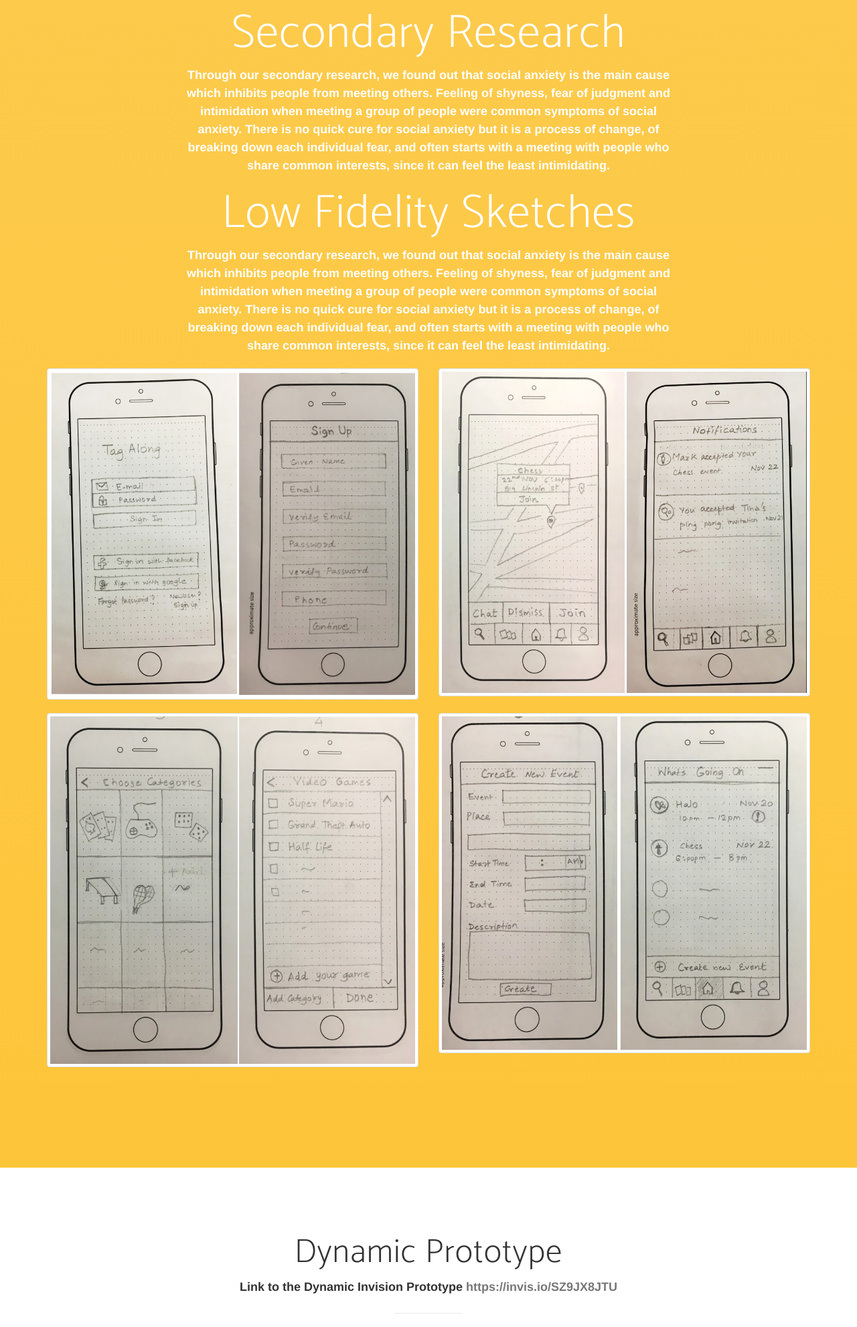
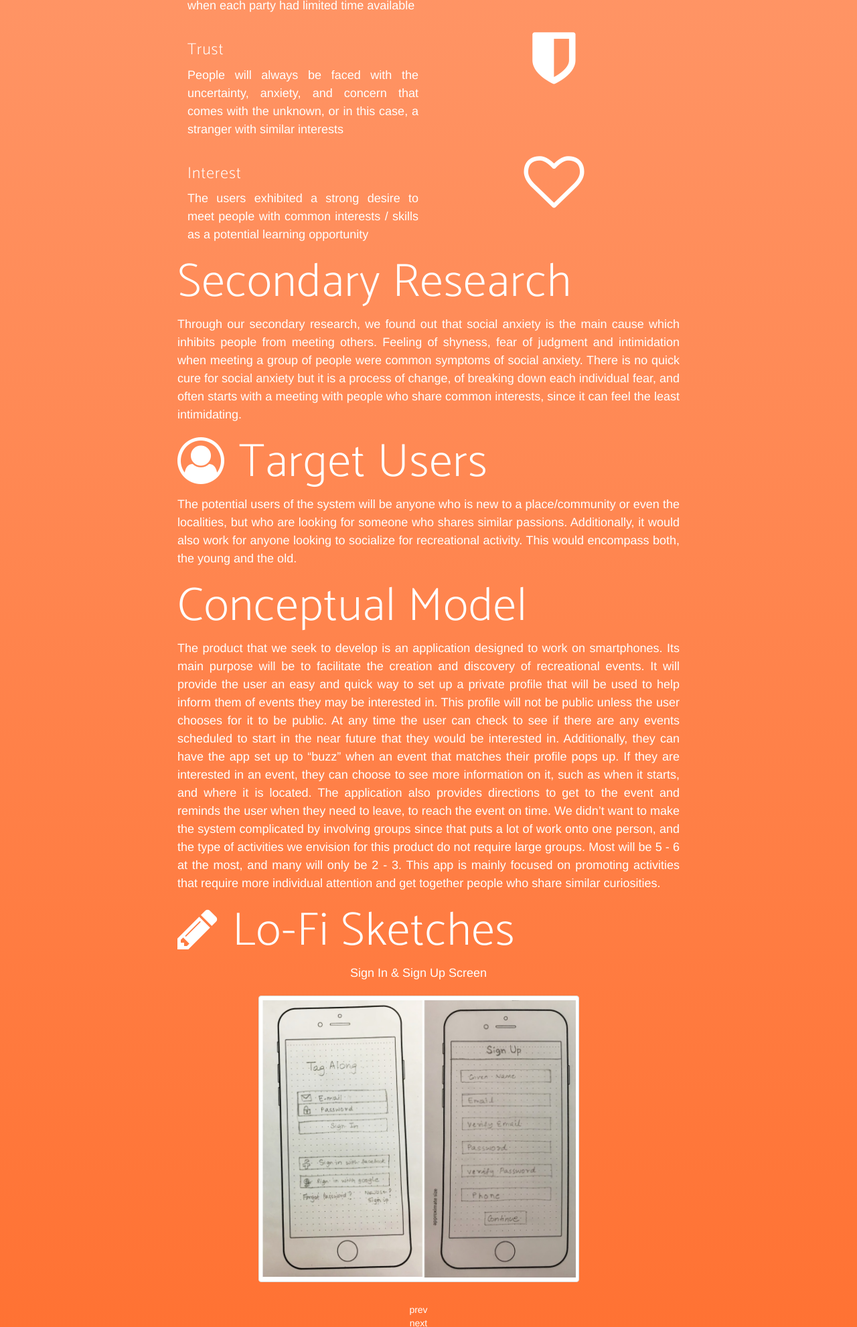
Before and after one commit to azizkhilawala/Tag-Along, a website: page index.html in a window 1280 px wide. Shown: the part 1468-3450 px from the top of the page at 67% size. Drawn offline with nearby package versions, Linux system fonts and the light colour scheme; files that its build step writes are made by us from their sources; a web font is replaced by a local one.

Commit message:
few recent changes

```diff
--- a/index.html
+++ b/index.html
@@ -23,6 +23,8 @@
     <link rel="stylesheet" href="vendor/font-awesome/css/font-awesome.min.css">
     <link rel="stylesheet" href="vendor/simple-line-icons/css/simple-line-icons.css">
     <link rel="stylesheet" href="vendor/device-mockups/device-mockups.min.css">
+    <link rel="stylesheet" href="vendor/owl-carousel/owl.carousel.min.css">
+    <link rel="stylesheet" href="vendor/owl-carousel/owl.theme.default.min.css">
 
     <!-- Theme CSS -->
     <link href="css/new-age.min.css" rel="stylesheet">
@@ -100,47 +102,133 @@
         </div>
     </header>
 
-    <section id="design-process" class="download bg-primary text-center">
+    <section id="design-process" class="download bg-primary text-justify">
         <div class="container">
             <div class="row">
                 <div class="col-md-8 col-md-offset-2">
                     <h2 class="section-heading">Problem Space</h2>
                     <p>Interaction between individuals is a basic human requirement. At some point in time, each individual has been seeking to interact with those with whom they share mutual interests, skills, or cultural background. For some this comes
-                        easy, but others find it difficult to approach people and establish a mutual relationship. Even ignoring the different kinds of personalities, the act of finding people itself can be difficult. Our problem space is users who are
-                        new to a community and are seeking others who share similar passions or activities.</p>
-                </div>
-                <h2 class="section-heading">Primary Research</h2>
-                <p>Our primary research led us to the following findings
-            </div>
-
-            <div class="row">
-                <div class="col-md-4">
-                    <p><strong>Time<strong></p>
-                      The users we interviewed expressed difficulty in trying to make plans with others when each party had limited time available</div>
-                    <div class="col-md-4"><p><strong>Trust<strong></p>
-                      People will always be faced with the uncertainty, anxiety, and concern that comes with the unknown, or in this case, a stranger with similar interests</div>
-                    <div class="col-md-4"><p><strong>Interest<strong></p>
-                      the users exhibited a strong desire to meet people with common interests / skills as a potential learning opportunity</div>
-                </div>
-<br>
-                <div class="row">
-                    <div class="col-md-8 col-md-offset-2">
-                        <h2 class="section-heading">Secondary Research</h2>
-                        <p>Through our secondary research, we found out that social anxiety is the main cause which inhibits people from meeting others. Feeling of shyness, fear of judgment and intimidation when meeting a group of people were common symptoms of social anxiety. There is no quick cure for social anxiety but it is a process of change, of breaking down each individual fear, and often starts with a meeting with people who share common interests, since it can feel the least intimidating.</p>
-                    </div>
-                </div>
-                <!-- <div class="badges">
-                        <a class="badge-link" href="#"><img src="img/google-play-badge.svg" alt=""></a>
-                        <a class="badge-link" href="#"><img src="img/app-store-badge.svg" alt=""></a>
-                    </div> -->
-                    <div class="row">
-                        <div class="col-md-8 col-md-offset-2">
-                            <h2 class="section-heading">Low Fidelity Sketches</h2>
-                            <p>Through our secondary research, we found out that social anxiety is the main cause which inhibits people from meeting others. Feeling of shyness, fear of judgment and intimidation when meeting a group of people were common symptoms of social anxiety. There is no quick cure for social anxiety but it is a process of change, of breaking down each individual fear, and often starts with a meeting with people who share common interests, since it can feel the least intimidating.</p>
+                        easy, but others find it difficult to approach people and establish a mutual relationship. Even ignoring the different kinds of personalities, the act of finding people itself can be difficult. Tag Along is for those who are new
+                        to a community and are seeking others who share similar passions or activities.</p>
                 </div>
             </div>
 
             <div class="row">
+                <div class="col-md-8 col-md-offset-2">
+                    <h2 class="section-heading">Primary Research</h2>
+                    <p>Our primary research led us to the following findings
+                </div>
+            </div>
+
+            <div class="row">
+                <div class="col-md-8 col-md-offset-2">
+                    <div class="col-md-6">
+                        <h3>Time</h3>
+                        <p>The users we interviewed expressed difficulty in trying to make plans with others when each party had limited time available</p>
+                    </div>
+                    <div class="col-md-6">
+                        <p class="text-center"><i class="fa fa-clock-o fa-5x fa-w" aria-hidden="true"></i></p>
+                    </div>
+                </div>
+            </div>
+
+            <div class="row">
+                <div class="col-md-8 col-md-offset-2">
+                    <div class="col-md-6">
+                        <h3>Trust</h3>
+                        <p>People will always be faced with the uncertainty, anxiety, and concern that comes with the unknown, or in this case, a stranger with similar interests</p>
+                    </div>
+                    <div class="col-md-6">
+                        <p class="text-center"><i class="fa fa-shield fa-5x fa-w" aria-hidden="true"></i></p>
+                    </div>
+                </div>
+            </div>
+
+            <div class="row">
+                <div class="col-md-8 col-md-offset-2">
+                    <div class="col-md-6">
+                        <h3>Interest</h3>
+                        <p>The users exhibited a strong desire to meet people with common interests / skills as a potential learning opportunity</p>
+                    </div>
+                    <div class="col-md-6">
+                        <p class="text-center"><i class="fa fa-heart-o fa-5x fa-w" aria-hidden="true"></i></p>
+                    </div>
+                </div>
+            </div>
+
+
+            <div class="row">
+                <div class="col-md-8 col-md-offset-2">
+                    <h2 class="section-heading">Secondary Research</h2>
+                    <p class="text-justify">Through our secondary research, we found out that social anxiety is the main cause which inhibits people from meeting others. Feeling of shyness, fear of judgment and intimidation when meeting a group of people were common symptoms
+                        of social anxiety. There is no quick cure for social anxiety but it is a process of change, of breaking down each individual fear, and often starts with a meeting with people who share common interests, since it can feel the least
+                        intimidating.
+                    </p>
+                </div>
+            </div>
+
+            <div class="row text-justify">
+                <div class="col-md-8 col-md-offset-2">
+                    <h2 class="section-heading"><i class="fa fa-user-circle-o fa-pull-left"></i>Target Users</h2>
+                    <p>The potential users of the system will be anyone who is new to a place/community or even the localities, but who are looking for someone who shares similar passions. Additionally, it would also work for anyone looking to socialize
+                        for recreational activity. This would encompass both, the young and the old.</p>
+                </div>
+            </div>
+
+            <div class="row text-justify">
+                <div class="col-md-8 col-md-offset-2">
+                    <h2 class="section-heading">Conceptual Model</h2>
+                    <p>The product that we seek to develop is an application designed to work on smartphones. Its main purpose will be to facilitate the creation and discovery of recreational events. It will provide the user an easy and quick way to set
+                        up a private profile that will be used to help inform them of events they may be interested in. This profile will not be public unless the user chooses for it to be public. At any time the user can check to see if there are any
+                        events scheduled to start in the near future that they would be interested in. Additionally, they can have the app set up to “buzz” when an event that matches their profile pops up. If they are interested in an event, they can
+                        choose to see more information on it, such as when it starts, and where it is located. The application also provides directions to get to the event and reminds the user when they need to leave, to reach the event on time. We didn’t
+                        want to make the system complicated by involving groups since that puts a lot of work onto one person, and the type of activities we envision for this product do not require large groups. Most will be 5 - 6 at the most, and many
+                        will only be 2 - 3. This app is mainly focused on promoting activities that require more individual attention and get together people who share similar curiosities.</p>
+                </div>
+            </div>
+
+            <div class="row text-justify">
+                <div class="col-md-8 col-md-offset-2">
+                    <h2 class="section-heading"><i class="fa fa-pencil fa-pull-left" aria-hidden="true"></i>Lo-Fi Sketches</h2>
+                </div>
+            </div>
+
+            <div class="row text-center owl-carousel">
+                <!-- <div class="col-md-8 col-md-offset-2 owl-carousel"> -->
+                <div class="row">
+                    <div class="col-md-12">
+                        <p class="text-center">Sign In & Sign Up Screen</p>
+                        <img src="optim/tag-along-assests/paper/1.png" width="300px" alt="" class="img-thumbnail img-responsive lo-fi">
+                    </div>
+                </div>
+                <div class="row">
+                    <div class="col-md-12">
+                        <p class="text-center">Event Details & Notification Screens</p>
+                        <img src="optim/tag-along-assests/paper/4.png" width="300px" alt="" class="img-thumbnail img-responsive lo-fi">
+                    </div>
+                </div>
+                <div class="row">
+                    <div class="col-md-12">
+                        <p class="text-center">Categories & Sub Level Games section</p>
+                        <img src="optim/tag-along-assests/paper/2.png" width="300px" alt="" class="img-thumbnail img-responsive lo-fi">
+                    </div>
+                </div>
+
+                <div class="row">
+                    <div class="col-md-12">
+                        <p class="text-center">Create Event Form & Home screen</p>
+                        <img src="optim/tag-along-assests/paper/3.png" width="300px" alt="" class="img-thumbnail img-responsive lo-fi">
+                    </div>
+                </div>
+                <!-- </div> -->
+            </div>
+
+            <!-- <div class="badges ">
+                        <a class="badge-link " href="# "><img src="img/google-play-badge.svg " alt=" "></a>
+                        <a class="badge-link " href="# "><img src="img/app-store-badge.svg " alt=" "></a>
+                    </div> -->
+
+            <!-- <div class="row">
                 <div class="col-md-6">
                     <img src="optim/tag-along-assests/paper/1.png" alt="" class="img-thumbnail">
                 </div>
@@ -156,7 +244,7 @@
                 <div class="col-md-6">
                     <img src="optim/tag-along-assests/paper/3.png" alt="" class="img-thumbnail">
                 </div>
-                        </div>
+            </div> -->
         </div>
     </section>
 
@@ -166,7 +254,7 @@
                 <div class="col-lg-12 text-center">
                     <div class="section-heading">
                         <h2>Dynamic Prototype</h2>
-                        <p>Link to the Dynamic Invision Prototype  <a class="text-muted" href="https://invis.io/SZ9JX8JTU">https://invis.io/SZ9JX8JTU</a></p>
+                        <p>Link to the Dynamic Invision Prototype <a class="text-muted" href="https://invis.io/SZ9JX8JTU">https://invis.io/SZ9JX8JTU</a></p>
                         <hr>
                     </div>
                 </div>
@@ -180,7 +268,7 @@
                                     <!-- Demo image for screen mockup, you can put an image here, some HTML, an animation, video, or anything else! -->
                                     <img src="optim/tag-along-assests/Login@2x.png" class="img-responsive" alt=""> </div>
                                 <div class="button">
-                                    <!-- You can hook the "home button" to some JavaScript events or just remove it -->
+                                    <!-- You can hook the "home button " to some JavaScript events or just remove it -->
                                 </div>
                             </div>
                         </div>
@@ -194,7 +282,7 @@
                                     <!-- Demo image for screen mockup, you can put an image here, some HTML, an animation, video, or anything else! -->
                                     <img src="optim/tag-along-assests/new-images/New Home@2x.png" class="img-responsive" alt=""> </div>
                                 <div class="button">
-                                    <!-- You can hook the "home button" to some JavaScript events or just remove it -->
+                                    <!-- You can hook the "home button " to some JavaScript events or just remove it -->
                                 </div>
                             </div>
                         </div>
@@ -208,7 +296,7 @@
                                     <!-- Demo image for screen mockup, you can put an image here, some HTML, an animation, video, or anything else! -->
                                     <img src="optim/tag-along-assests/new-images/Categories.png" class="img-responsive" alt=""> </div>
                                 <div class="button">
-                                    <!-- You can hook the "home button" to some JavaScript events or just remove it -->
+                                    <!-- You can hook the "home button " to some JavaScript events or just remove it -->
                                 </div>
                             </div>
                         </div>
@@ -222,7 +310,7 @@
                                     <!-- Demo image for screen mockup, you can put an image here, some HTML, an animation, video, or anything else! -->
                                     <img src="optim/tag-along-assests/new-images/new user welcome screen.png" class="img-responsive" alt=""> </div>
                                 <div class="button">
-                                    <!-- You can hook the "home button" to some JavaScript events or just remove it -->
+                                    <!-- You can hook the "home button " to some JavaScript events or just remove it -->
                                 </div>
                             </div>
                         </div>
@@ -236,7 +324,7 @@
                                     <!-- Demo image for screen mockup, you can put an image here, some HTML, an animation, video, or anything else! -->
                                     <img src="optim/tag-along-assests/new-images/Search.png" class="img-responsive" alt=""> </div>
                                 <div class="button">
-                                    <!-- You can hook the "home button" to some JavaScript events or just remove it -->
+                                    <!-- You can hook the "home button " to some JavaScript events or just remove it -->
                                 </div>
                             </div>
                         </div>
@@ -250,7 +338,7 @@
                                     <!-- Demo image for screen mockup, you can put an image here, some HTML, an animation, video, or anything else! -->
                                     <img src="optim/tag-along-assests/new-images/new user events calendar@2x.png" class="img-responsive" alt=""> </div>
                                 <div class="button">
-                                    <!-- You can hook the "home button" to some JavaScript events or just remove it -->
+                                    <!-- You can hook the "home button " to some JavaScript events or just remove it -->
                                 </div>
                             </div>
                         </div>
@@ -265,7 +353,7 @@
                                     <!-- Demo image for screen mockup, you can put an image here, some HTML, an animation, video, or anything else! -->
                                     <img src="optim/tag-along-assests/create event@2x.png" class="img-responsive" alt=""> </div>
                                 <div class="button">
-                                    <!-- You can hook the "home button" to some JavaScript events or just remove it -->
+                                    <!-- You can hook the "home button " to some JavaScript events or just remove it -->
                                 </div>
                             </div>
                         </div>
@@ -279,7 +367,7 @@
                                     <!-- Demo image for screen mockup, you can put an image here, some HTML, an animation, video, or anything else! -->
                                     <img src="optim/tag-along-assests/new-images/new user halo directions@2x.png" class="img-responsive" alt=""> </div>
                                 <div class="button">
-                                    <!-- You can hook the "home button" to some JavaScript events or just remove it -->
+                                    <!-- You can hook the "home button " to some JavaScript events or just remove it -->
                                 </div>
                             </div>
                         </div>
@@ -293,7 +381,7 @@
                                     <!-- Demo image for screen mockup, you can put an image here, some HTML, an animation, video, or anything else! -->
                                     <img src="optim/tag-along-assests/new-images/attendees@2x.png" class="img-responsive" alt=""> </div>
                                 <div class="button">
-                                    <!-- You can hook the "home button" to some JavaScript events or just remove it -->
+                                    <!-- You can hook the "home button " to some JavaScript events or just remove it -->
                                 </div>
                             </div>
                         </div>
@@ -315,7 +403,7 @@
 
 
     <section class="team-section" id="team">
-      <div class="container text-center">
+        <div class="container text-center ">
 
             <div class="row">
                 <div class="col-md-8 col-md-offset-2">
@@ -324,7 +412,8 @@
                 </div>
             </div>
 
-  <p></p><p></p>
+            <p></p>
+            <p></p>
             <div class="row">
 
                 <div class="col-md-3">
@@ -362,6 +451,9 @@
     <!-- Plugin JavaScript -->
     <script src="https://cdnjs.cloudflare.com/ajax/libs/jquery-easing/1.3/jquery.easing.min.js"></script>
 
+    <!-- Owl carousel javascript -->
+    <script src="vendor/owl-carousel/owl.carousel.min.js" charset="utf-8"></script>
+
     <!-- Theme JavaScript -->
     <script src="js/new-age.min.js"></script>
 
--- a/js/new-age.js
+++ b/js/new-age.js
@@ -26,6 +26,16 @@
         offset: {
             top: 50
         }
-    })
+    });
+
+    //intialize owl carousel
+    $(".owl-carousel").owlCarousel({
+        items: 1,
+        center: true,
+        autoWidth: true,
+        loop: true,
+        nav: true
+    });
+
 
 })(jQuery); // End of use strict
--- a/less/new-age.less
+++ b/less/new-age.less
@@ -391,11 +391,18 @@ footer {
 
 // Bootstrap Overrides
 
+// .bg-primary {
+//     background: @theme-primary;
+//     background: -webkit-linear-gradient(@theme-primary , darken(@theme-primary, 5%));
+//     background: linear-gradient(@theme-primary , darken(@theme-primary, 5%));
+// }
+
 .bg-primary {
-    background: @theme-primary;
-    background: -webkit-linear-gradient(@theme-primary , darken(@theme-primary, 5%));
-    background: linear-gradient(@theme-primary , darken(@theme-primary, 5%));
+    background: @design-process;
+    background: -webkit-linear-gradient(@design-process , darken(@design-process, 15%));
+    background: linear-gradient(@design-process, darken(@design-process, 15%));
 }
+
 
 .text-primary {
     color: @theme-primary;
@@ -458,3 +465,9 @@ img::-moz-selection {
 body {
     webkit-tap-highlight-color: @gray-darker;
 }
+
+img.lo-fi{
+  width: 50% !important;
+  // heigth: auto;
+  display: inline-block !important;
+}
--- a/less/variables.less
+++ b/less/variables.less
@@ -5,6 +5,7 @@
 @theme-primary:    #fdcc52;
 @theme-secondary:  #7b4397;
 @theme-tertiary:   #dc2430;
+@design-process:   rgba(255, 149, 102, 0.9);
 
 @gray-base:        #000;
 @gray-darker:      lighten(@gray-base, 13.5%); // #222
--- /dev/null
+++ b/vendor/owl-carousel/owl.theme.default.min.css
@@ -0,0 +1,6 @@
+/**
+ * Owl Carousel v2.2.0
+ * Copyright 2013-2016 David Deutsch
+ * Licensed under MIT (https://github.com/OwlCarousel2/OwlCarousel2/blob/master/LICENSE)
+ */
+.owl-theme .owl-dots,.owl-theme .owl-nav{text-align:center;-webkit-tap-highlight-color:transparent}.owl-theme .owl-nav{margin-top:10px}.owl-theme .owl-nav [class*=owl-]{color:#FFF;font-size:14px;margin:5px;padding:4px 7px;background:#D6D6D6;display:inline-block;cursor:pointer;border-radius:3px}.owl-theme .owl-nav [class*=owl-]:hover{background:#869791;color:#FFF;text-decoration:none}.owl-theme .owl-nav .disabled{opacity:.5;cursor:default}.owl-theme .owl-nav.disabled+.owl-dots{margin-top:10px}.owl-theme .owl-dots .owl-dot{display:inline-block;zoom:1}.owl-theme .owl-dots .owl-dot span{width:10px;height:10px;margin:5px 7px;background:#D6D6D6;display:block;-webkit-backface-visibility:visible;transition:opacity .2s ease;border-radius:30px}.owl-theme .owl-dots .owl-dot.active span,.owl-theme .owl-dots .owl-dot:hover span{background:#869791}
```
Also changed, not shown: css/new-age.css, css/new-age.min.css, js/new-age.min.js, vendor/owl-carousel/.travis.yml (added), vendor/owl-carousel/owl.carousel.min.css (added), vendor/owl-carousel/owl.carousel.min.js (added), 2 other files. Lines whose indentation alone changed are shown as unchanged.
